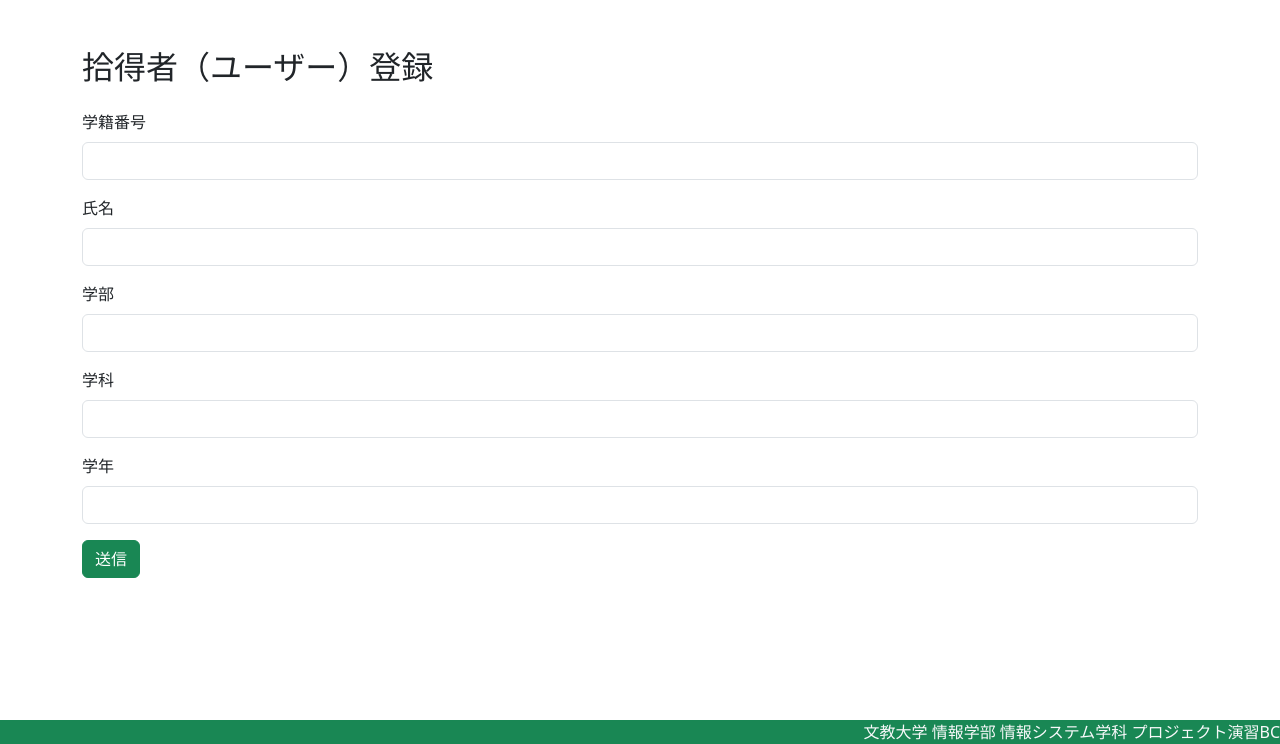
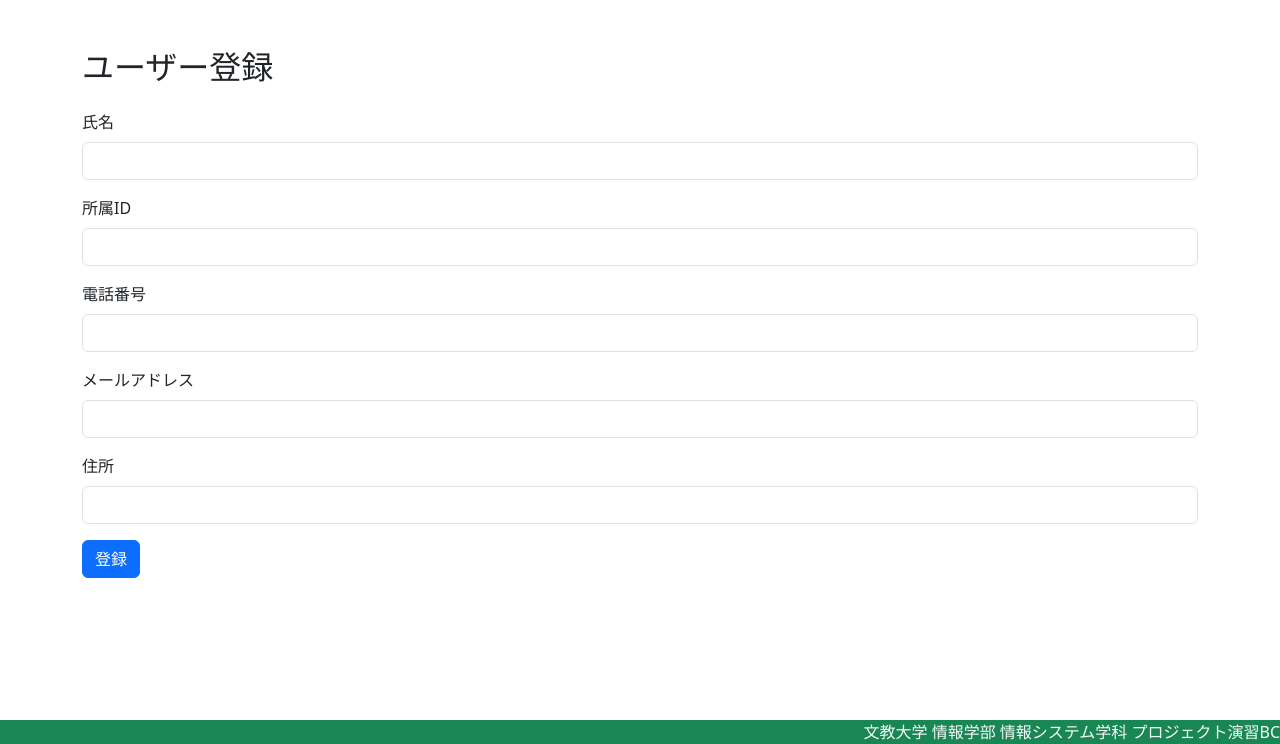
Before and after one commit to Takano1004/project-B, a Flask app: page /lost/user in a window 1280 px wide. Shown: the part 56-800 px from the top of the page. Run offline with Flask 3, Linux system fonts and the light colour scheme.

Commit message:
Update lost_user.html

```diff
--- a/やりなおし/7回目プログラム/templates/lost_user.html
+++ b/やりなおし/7回目プログラム/templates/lost_user.html
@@ -4,29 +4,29 @@
 
 {% block content %}
 <div class="container mt-5">
-    <h2 class="mb-4">拾得者（ユーザー）登録</h2>
+    <h2 class="mb-4">ユーザー登録</h2>
     <form method="post">
         <div class="mb-3">
-            <label for="student_id" class="form-label">学籍番号</label>
-            <input type="text" class="form-control" id="student_id" name="student_id" required>
+            <label for="name" class="form-label">氏名</label>
+            <input type="text" class="form-control" id="name" name="氏名" required>
         </div>
         <div class="mb-3">
-            <label for="name" class="form-label">氏名</label>
-            <input type="text" class="form-control" id="name" name="name" required>
+            <label for="belonging_id" class="form-label">所属ID</label>
+            <input type="number" class="form-control" id="belonging_id" name="所属ID" required>
         </div>
         <div class="mb-3">
-            <label for="faculty" class="form-label">学部</label>
-            <input type="text" class="form-control" id="faculty" name="faculty" required>
+            <label for="phone" class="form-label">電話番号</label>
+            <input type="text" class="form-control" id="phone" name="電話番号">
         </div>
         <div class="mb-3">
-            <label for="department" class="form-label">学科</label>
-            <input type="text" class="form-control" id="department" name="department" required>
+            <label for="email" class="form-label">メールアドレス</label>
+            <input type="email" class="form-control" id="email" name="メールアドレス" required>
         </div>
         <div class="mb-3">
-            <label for="grade" class="form-label">学年</label>
-            <input type="number" class="form-control" id="grade" name="grade" min="1" max="6" required>
+            <label for="address" class="form-label">住所</label>
+            <input type="text" class="form-control" id="address" name="住所">
         </div>
-        <button type="submit" class="btn btn-success">送信</button>
+        <button type="submit" class="btn btn-primary">登録</button>
     </form>
 </div>
 {% endblock %}
```
